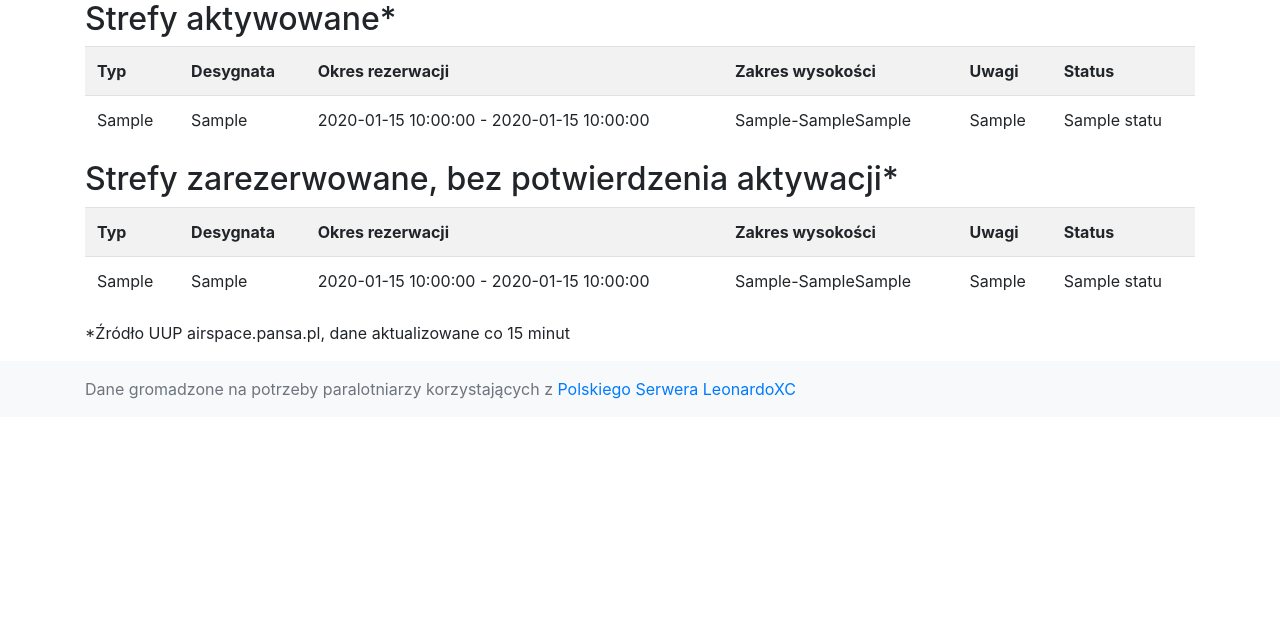
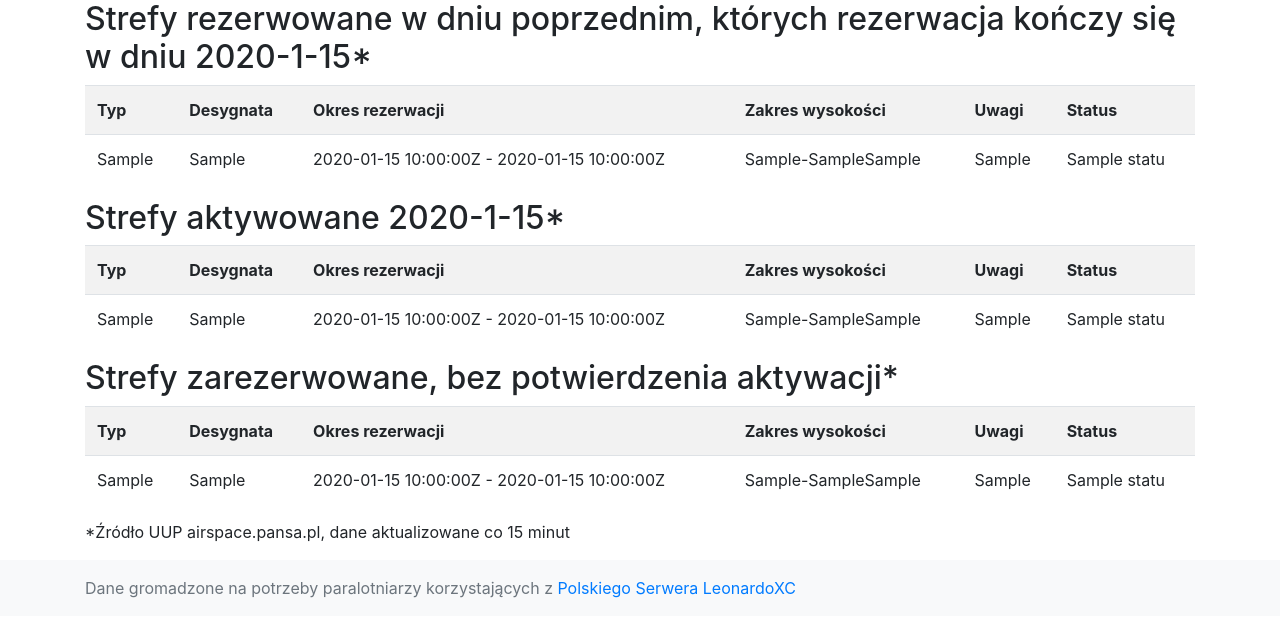
Before and after one commit to robertgrubba/UUP, a Flask app: template core/templates/core/reservations.html in a window 1280 px wide. Shown: the part 56-693 px from the top of the page. Run offline with Flask 2, Linux system fonts and the light colour scheme; the template is opened without the code that fills it: values that come from a table or form of the project are taken from there, others are empty; tables that the repository leaves empty hold one stand-in row (values such as "Sample post"); some libraries are stand-ins or nearby versions.

Commit message:
include reservations that started day before and end in chosen day

```diff
--- a/core/templates/core/reservations.html
+++ b/core/templates/core/reservations.html
@@ -1,18 +1,26 @@
 {% extends 'core/base.html' %}
 {% block content %}
-<h1>Stan stref powietrznych z dnia {{ reservations[0].start.year }}-{{ reservations[0].start.month }}-{{ reservations[0].start.day }}</h1>
-<h2>Strefy aktywowane*</h2>
+<h1>Stan stref powietrznych na dzień {{ reservations[0].start.year }}-{{ reservations[0].start.month }}-{{ reservations[0].start.day }}</h1>
+<h2>Strefy rezerwowane w dniu poprzednim, których rezerwacja kończy się w dniu {{ reservations[0].start.year }}-{{ reservations[0].start.month }}-{{ reservations[0].start.day }}*</h2>
+<table class="table table-striped">
+	<tr><th scope="col">Typ</th><th scope="col">Desygnata</th><th scope="col">Okres rezerwacji</th><th scope="col">Zakres wysokości</th><th scope="col">Uwagi</th><th scope="col">Status</th></tr>
+{% for r in yesterday_reservations %}
+	<tr><td>{{ r.airspace.typ }}</td><td>{{ r.airspace.designator }}</td><td>{{ r.start }}Z - {{ r.end }}Z </td><td>{{r.lower_altitude }}-{{ r.upper_altitude }}{{ r.altitude_unit }}</td><td>{{ r.remarks }}</td><td>{{ r.status.name }}</td></tr>
+{% endfor %}
+</table>
+
+<h2>Strefy aktywowane {{ reservations[0].start.year }}-{{ reservations[0].start.month }}-{{ reservations[0].start.day }}*</h2>
 <table class="table table-striped">
 	<tr><th scope="col">Typ</th><th scope="col">Desygnata</th><th scope="col">Okres rezerwacji</th><th scope="col">Zakres wysokości</th><th scope="col">Uwagi</th><th scope="col">Status</th></tr>
 {% for r in reservations %}
-	<tr><td>{{ r.airspace.typ }}</td><td>{{ r.airspace.designator }}</td><td>{{ r.start }} - {{ r.end }} </td><td>{{r.lower_altitude }}-{{ r.upper_altitude }}{{ r.altitude_unit }}</td><td>{{ r.remarks }}</td><td>{{ r.status.name }}</td></tr>
+	<tr><td>{{ r.airspace.typ }}</td><td>{{ r.airspace.designator }}</td><td>{{ r.start }}Z - {{ r.end }}Z </td><td>{{r.lower_altitude }}-{{ r.upper_altitude }}{{ r.altitude_unit }}</td><td>{{ r.remarks }}</td><td>{{ r.status.name }}</td></tr>
 {% endfor %}
 </table>
 <h2>Strefy zarezerwowane, bez potwierdzenia aktywacji*</h2>
 <table class="table table-striped" >
 	<tr><th scope="col">Typ</th><th cope="col">Desygnata</th><th scope="col">Okres rezerwacji</th><th scope="col">Zakres wysokości</th><th scope="col">Uwagi</th><th scope="col">Status</th></tr>
 {% for r in other %}
-<tr><td>{{ r.airspace.typ }}</td><td>{{ r.airspace.designator }}</td><td>{{ r.start }} - {{ r.end }} </td><td>{{r.lower_altitude }}-{{ r.upper_altitude }}{{ r.altitude_unit }}</td><td>{{ r.remarks }}</td><td>{{ r.status.name }}</td></tr>
+	<tr><td>{{ r.airspace.typ }}</td><td>{{ r.airspace.designator }}</td><td>{{ r.start }}Z - {{ r.end }}Z </td><td>{{r.lower_altitude }}-{{ r.upper_altitude }}{{ r.altitude_unit }}</td><td>{{ r.remarks }}</td><td>{{ r.status.name }}</td></tr>
 {% endfor %}
 </table>
 
--- a/core/views.py
+++ b/core/views.py
@@ -27,10 +27,12 @@ def html():
 
 @core_bp.route('/<int:year>/<int:month>/<int:day>/')
 def day_display(year,month,day):
+    yesterday = datetime.date.today() - datetime.timedelta(days=1)
+    yesterday_reservations = Reservation.query.filter(extract('year',Reservation.start)==yesterday.year,extract('month',Reservation.start)==yesterday.month, extract('day',Reservation.start)==yesterday.day, extract('day',Reservation.end)==day).all()
     reservations = Reservation.query.filter(extract('year',Reservation.start)==year,extract('month',Reservation.start)==month, extract('day',Reservation.start)==day,Reservation.status.has(Status.name=="ACTIVATED")).all()
     other= Reservation.query.filter(extract('year',Reservation.start)==year,extract('month',Reservation.start)==month, extract('day',Reservation.start)==day, Reservation.status.has(Status.name!="ACTIVATED")).all()
     if (reservations or other):
-        return render_template('core/reservations.html',reservations=reservations, other=other)
+        return render_template('core/reservations.html',reservations=reservations, other=other, yesterday=yesterday_reservations)
     else:
         return render_template('index.html')
 
```
